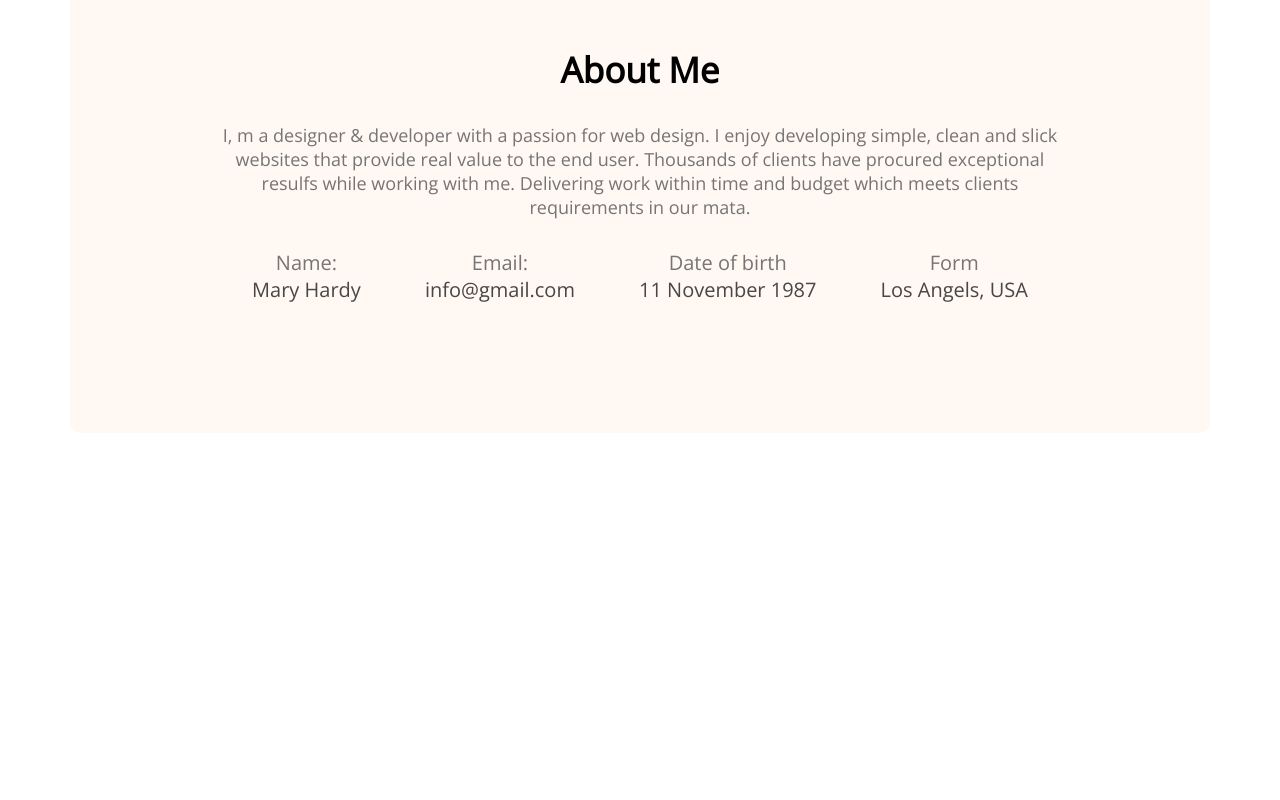
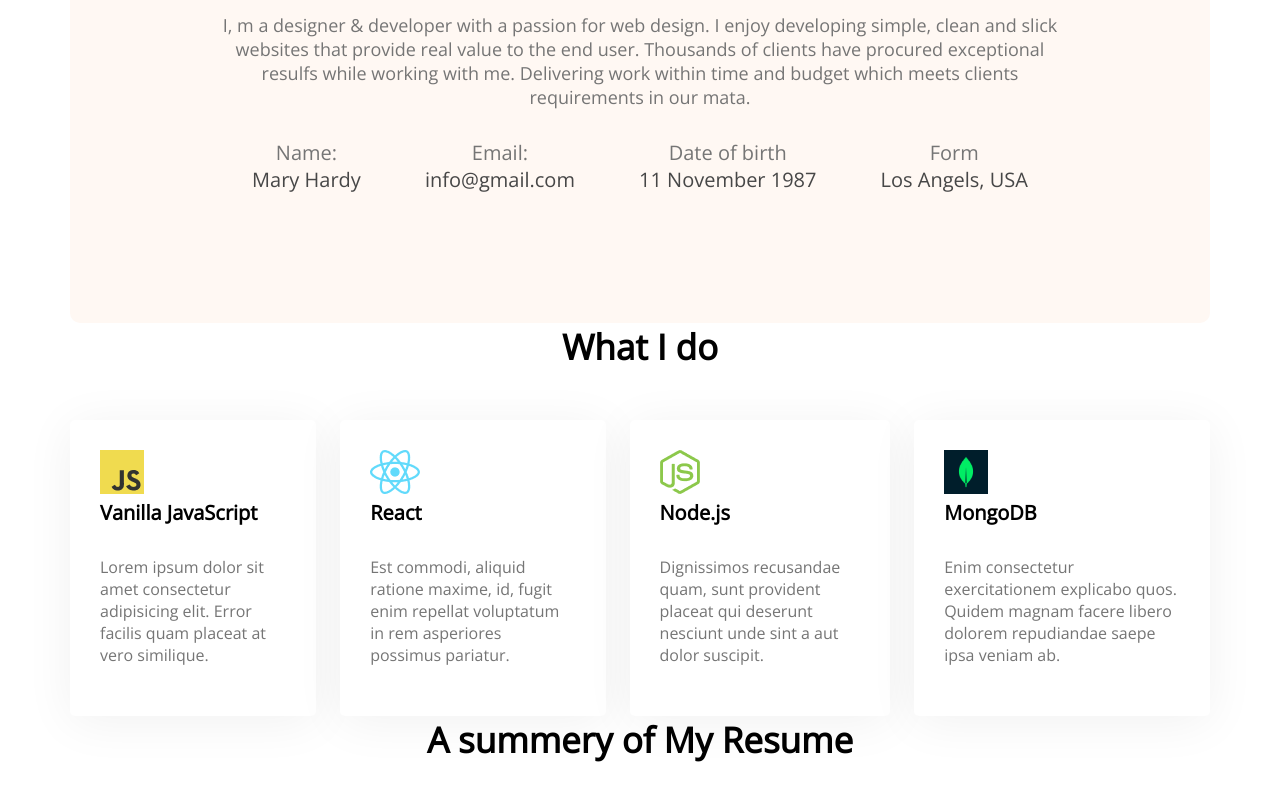
Before and after one commit to Mkhan223/Developer-Portfolio, a plain HTML site: page index.html in a window 1280 px wide. Shown: the part 1154-1954 px from the top of the page. Before the commit the page ends 1587 px from the top, so only its background shows below. Drawn offline with nearby package versions, Linux system fonts and the light colour scheme.

Commit message:
added skills content

```diff
--- a/index.html
+++ b/index.html
@@ -56,6 +56,40 @@
             </div>
         </section>
 
+        <!--what i do section-->
+        <section class="what-i-do">
+        <h3 class="section-title">  What I do</h3>
+        <!--.skills-continer>.skill*4>img+p.skill-title+p.skill-description>lorem15-->
+        <div class="skills-container">
+            <div class="skill">
+                <img src="/images/icons/js.png" alt="">
+                <p class="skill-title">Vanilla JavaScript</p>
+                <p class="skill-description">Lorem ipsum dolor sit amet consectetur adipisicing elit. Error facilis quam placeat at vero similique.</p>
+            </div>
+            <div class="skill">
+                <img src="/images/icons/react.png" alt="">
+                <p class="skill-title">React</p>
+                <p class="skill-description">Est commodi, aliquid ratione maxime, id, fugit enim repellat voluptatum in rem asperiores possimus pariatur.</p>
+            </div>
+            <div class="skill">
+                <img src="/images/icons/nodejs.png" alt="">
+                <p class="skill-title">Node.js</p>
+                <p class="skill-description">Dignissimos recusandae quam, sunt provident placeat qui deserunt nesciunt unde sint a aut dolor suscipit.</p>
+            </div>
+            <div class="skill">
+                <img src="/images/icons/mongo.png" alt="">
+                <p class="skill-title">MongoDB</p>
+                <p class="skill-description">Enim consectetur exercitationem explicabo quos. Quidem magnam facere libero dolorem repudiandae saepe ipsa veniam ab.</p>
+            </div>
+        </div>
+        </section>
+        <!--resume section-->
+        <section class="resume">
+            <h3 class="section-title">A summery of My Resume </h3>
+
+
+        </section>
+
 
 
     </main>
--- a/styles/portfolio.css
+++ b/styles/portfolio.css
@@ -40,9 +40,7 @@ nav{
 nav li{
     list-style: none;
     margin: 50px;
-
 }
-
 .banner{
     display: flex;
     margin: 0  200px ;
@@ -71,10 +69,14 @@ main{
     max-width:1140px ;
     margin: 0 auto;
 }
+.section{
+    margin-top: 130px;
+
+}
 
 /*about section style*/
 .about{
-    margin-top: 130px;
+
     background: #FFF8F3;
     border-radius: 10px;
     padding: 130px 150px;
@@ -82,9 +84,11 @@ main{
 }
 .section-title{
 
-    margin-bottom: 30px;
+    margin-bottom: 50px;
     font-weight: 700;
     font-size: 35px;
+    text-align: center;
+
 }
 .section-description{
     color: #757575;
@@ -104,3 +108,28 @@ main{
     color: #474747;
     font-size: 20px;
 }
+/* what i do styles*/
+
+.skills-container{
+    display: flex;
+    gap:24px;
+}
+.skill-title{
+
+    font-weight: 700;
+    font-size: 20px
+}
+.skill-description{
+    color: #757575;
+    font-weight: 400;
+    font-size: 16px;
+    margin-top: 30px;
+    margin-bottom: 20px;
+}
+.skill{
+    background: #FFFFFF;
+    box-shadow: 0px 6px 50px rgba(0, 0, 0, 0.06);
+    border-radius: 5px;
+    padding: 30px;}
+
+    /*resume styles*/
```
